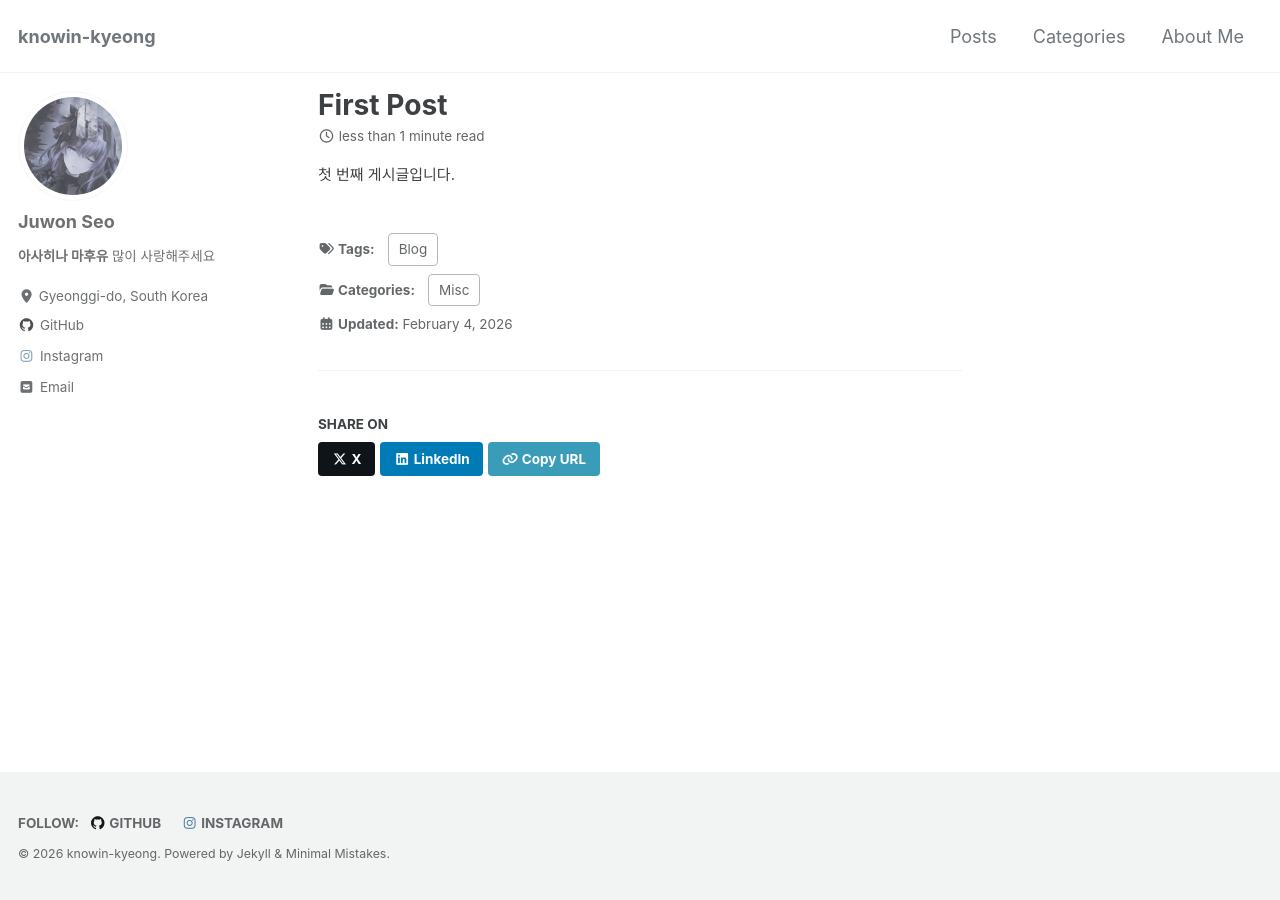
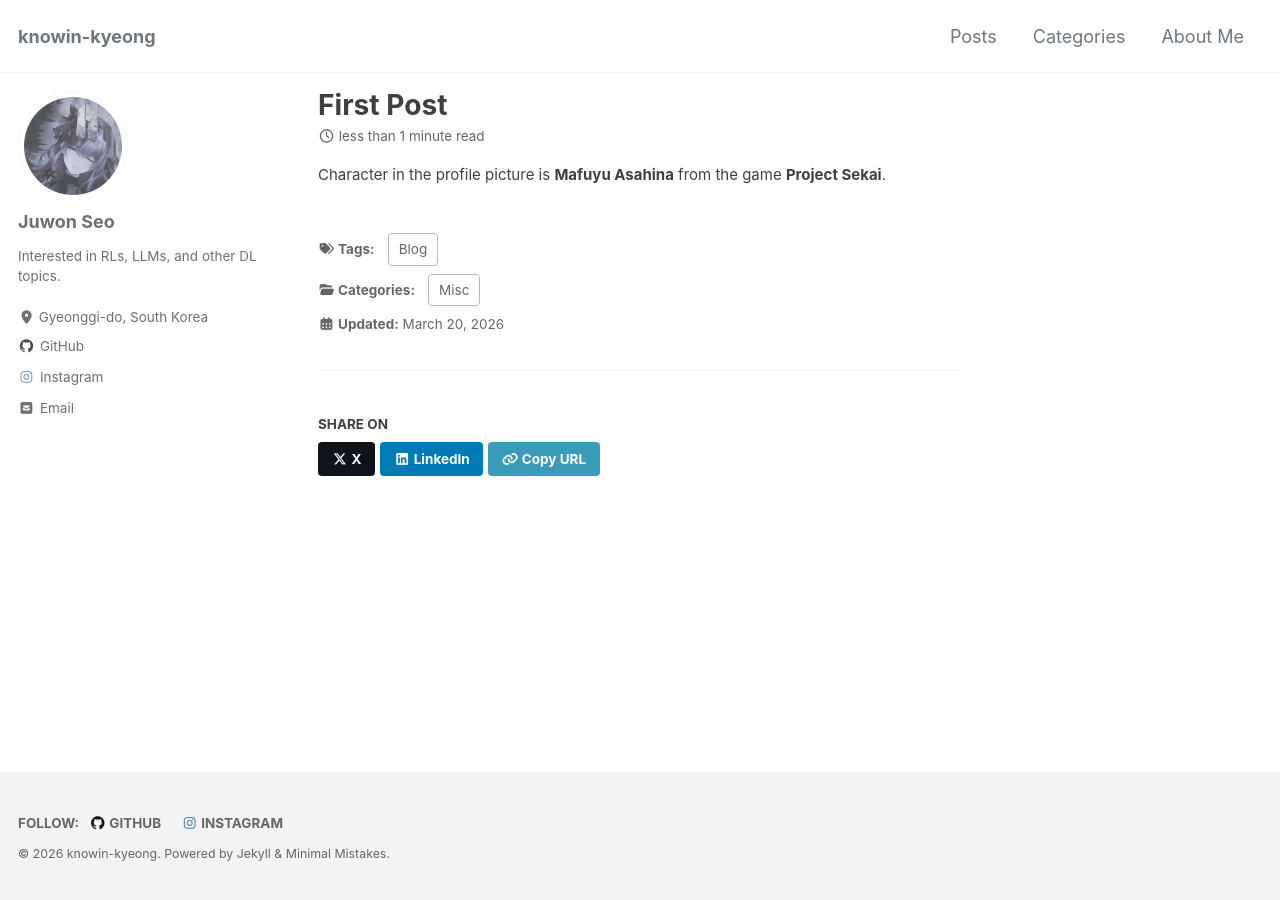
Before and after one commit to knowin-kyeong/knowin-kyeong.github.io, a Jekyll site: the page built from _posts/2026-03-20-initial_post.md, in a window 1280 px wide. Built offline with Jekyll 4.4.1, drawn with Linux system fonts in a browser that asks for light colours; cached includes are drawn as plain includes.

Commit message:
fix/update initial post and bios

```diff
--- a/_config.yml
+++ b/_config.yml
@@ -114,7 +114,7 @@ analytics:
 author:
   name             : "Juwon Seo"
   avatar           : "/assets/images/profile.jpg"
-  bio              : "**아사히나 마후유** 많이 사랑해주세요"
+  bio              : "Interested in RLs, LLMs, and other DL topics."
   location         : "Gyeonggi-do, South Korea"
   email            : "juwon0718@snu.ac.kr"
   links:
--- a/_posts/2026-02-04-initial_post.md
+++ /dev/null
@@ -1,10 +0,0 @@
----
-layout: single
-title: "First Post"
-categories:
-  - Misc
-tags:
-  - Blog
----
-
-첫 번째 게시글입니다.
--- /dev/null
+++ b/_posts/2026-03-20-initial_post.md
@@ -0,0 +1,10 @@
+---
+layout: single
+title: "First Post"
+categories:
+  - Misc
+tags:
+  - Blog
+---
+
+Character in the profile picture is **Mafuyu Asahina** from the game **Project Sekai**.
```
Also changed, not shown: _pots/intial_post.md (deleted, +0 -10 lines).
